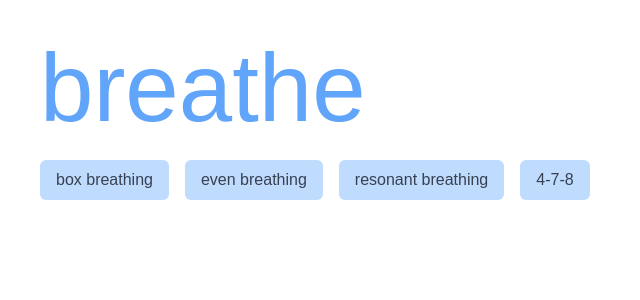
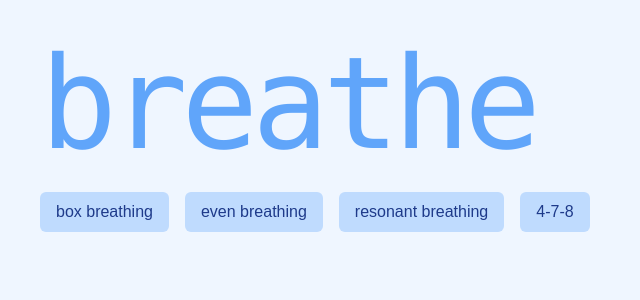
Before and after one commit to lmac-1/breathe, a Next.js app: page / in a window 1280 px wide. Shown: the top 300 px of the page, without its empty margins (0-640 px from the left). Built offline with nearby package versions, Linux system fonts and the light colour scheme.

Commit message:
aesthetic changes

```diff
--- a/src/app/(exercise)/resonant/page.tsx
+++ b/src/app/(exercise)/resonant/page.tsx
@@ -3,7 +3,9 @@ import { ResonantBreathing } from '@/components/ResonantBreathing';
 export default function Page() {
   return (
     <div>
-      <h1 className="text-3xl font-semibold mb-5">resonant breathing</h1>
+      <h1 className="text-3xl text-blue-400 font-semibold">
+        resonant breathing
+      </h1>
       <ResonantBreathing />
     </div>
   );
--- a/src/app/layout.tsx
+++ b/src/app/layout.tsx
@@ -26,7 +26,7 @@ export default function RootLayout({
     <html lang="en">
       <body
         //className={`${geistSans.variable} ${geistMono.variable} antialiased`}
-        className={`pt-10 px-10 antialiased`}
+        className={`pt-10 px-10 antialiased bg-blue-50`}
       >
         {children}
       </body>
--- a/src/app/page.tsx
+++ b/src/app/page.tsx
@@ -3,7 +3,9 @@ import { Button } from '@/components/ui/Button';
 export default function Home() {
   return (
     <div className="space-y-6">
-      <h1 className="text-8xl text-blue-400">breathe</h1>
+      <h1 className="text-9xl font-mono tracking-tighter text-blue-400">
+        breathe
+      </h1>
       <div className="flex gap-4">
         <Button href="/box">box breathing</Button>
         <Button href="/even">even breathing</Button>
--- a/src/components/ui/Button/Button.tsx
+++ b/src/components/ui/Button/Button.tsx
@@ -35,7 +35,7 @@ export const Button = ({
       href={href}
       onClick={onClick}
       className={cn(
-        'bg-blue-200 text-gray-700 px-4 py-2 rounded-md',
+        'bg-blue-200 text-blue-900 px-4 py-2 rounded-md',
         className
       )}
       disabled={disabled}
```
